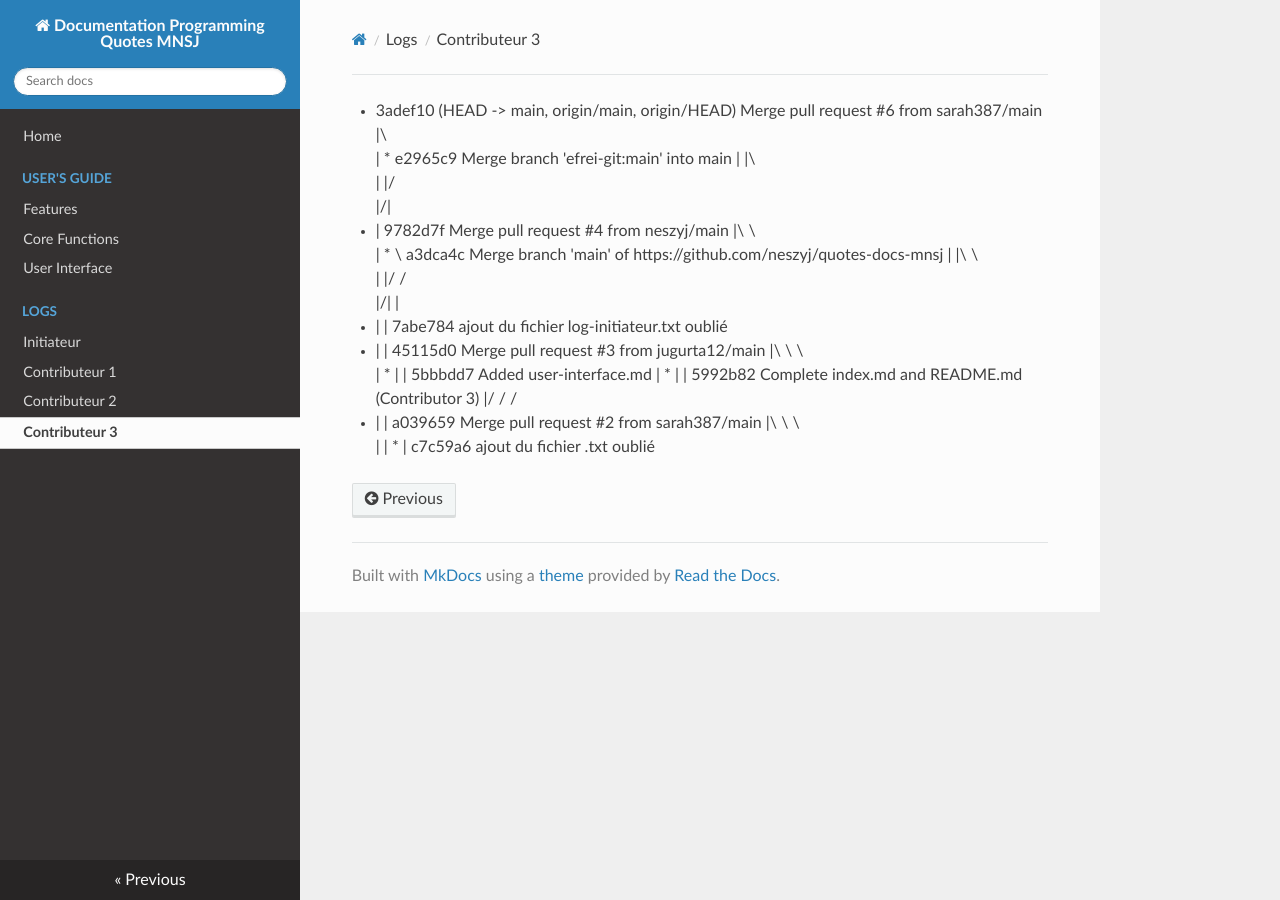
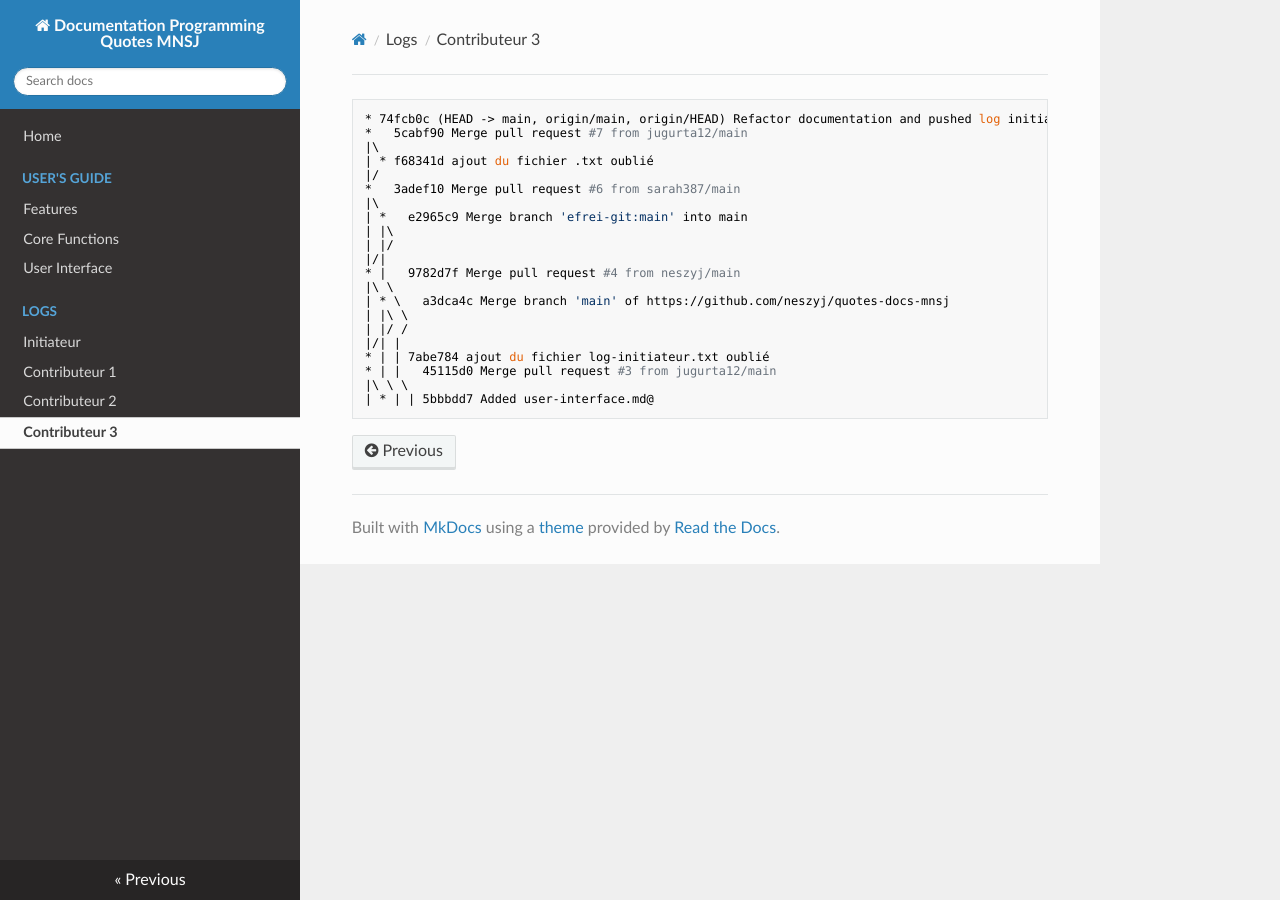
Before and after one commit to efrei-git/quotes-docs-mnsj, an MkDocs documentation site: the page built from docs/logs/log-contributor3.md, in a window 1280 px wide. Built offline with MkDocs 1.6.1, drawn with Linux system fonts in a browser that asks for light colours; nearby versions of some CDN libraries.

Commit message:
derniere mise a jour

````diff
--- a/docs/logs/log-contributor3.md
+++ b/docs/logs/log-contributor3.md
@@ -1,4 +1,10 @@
-*   3adef10 (HEAD -> main, origin/main, origin/HEAD) Merge pull request #6 from sarah387/main
+```bash
+* 74fcb0c (HEAD -> main, origin/main, origin/HEAD) Refactor documentation and pushed log initiateur
+*   5cabf90 Merge pull request #7 from jugurta12/main
+|\
+| * f68341d ajout du fichier .txt oublié
+|/
+*   3adef10 Merge pull request #6 from sarah387/main
 |\
 | *   e2965c9 Merge branch 'efrei-git:main' into main
 | |\
@@ -13,9 +19,5 @@
 * | | 7abe784 ajout du fichier log-initiateur.txt oublié
 * | |   45115d0 Merge pull request #3 from jugurta12/main
 |\ \ \
-| * | | 5bbbdd7 Added user-interface.md
-| * | | 5992b82 Complete index.md and README.md (Contributor 3)
-|/ / /
-* | |   a039659 Merge pull request #2 from sarah387/main
-|\ \ \
-| | * | c7c59a6 ajout du fichier .txt oublié
+| * | | 5bbbdd7 Added user-interface.md@
+```
````
Also changed, not shown: docs/logs/log-contributor1.md (+2 -0 lines), docs/logs/log-contributor2.md (+2 -0 lines), docs/logs/log-initiateur.md (+3 -1 lines).
